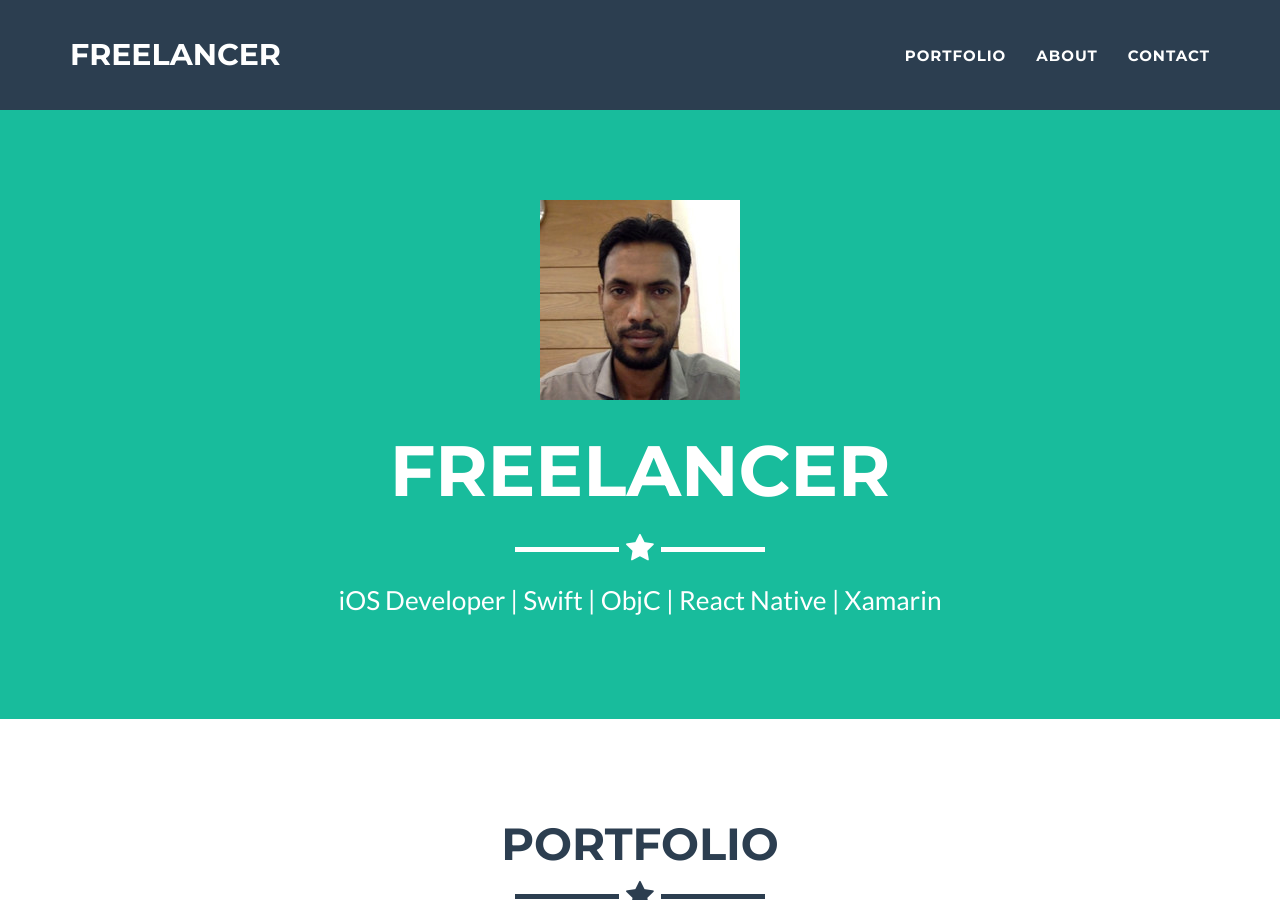
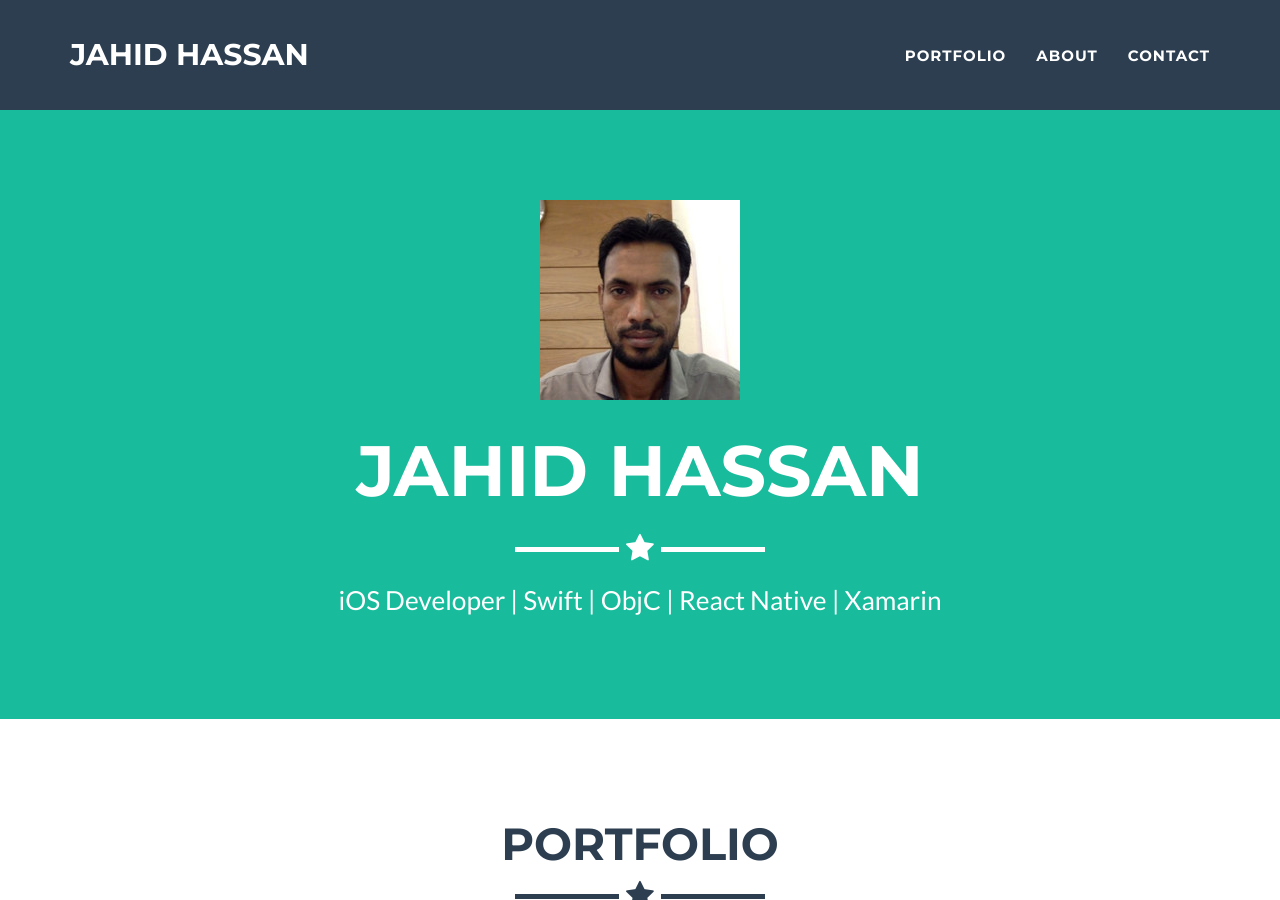
Before and after one commit to mjhassan/mjhassan.github.io, a Jekyll site: the page built from index.html, in a window 1280 px wide and 900 px high. Built offline with Jekyll 4.4.1, drawn with Linux system fonts in a browser that asks for light colours.

Commit message:
updated title

```diff
--- a/_config.yml
+++ b/_config.yml
@@ -1,5 +1,5 @@
 # Site settings
-title: Freelancer
+title: Jahid Hassan
 email: jahid.hassan.ce@gmail.com
 url: https://mjhassan.github.io
 description: "Write an awesome description for your new site here. You can edit this line in _config.yml. It will appear in your document head meta (for Google search results) and in your feed.xml site description."
```
